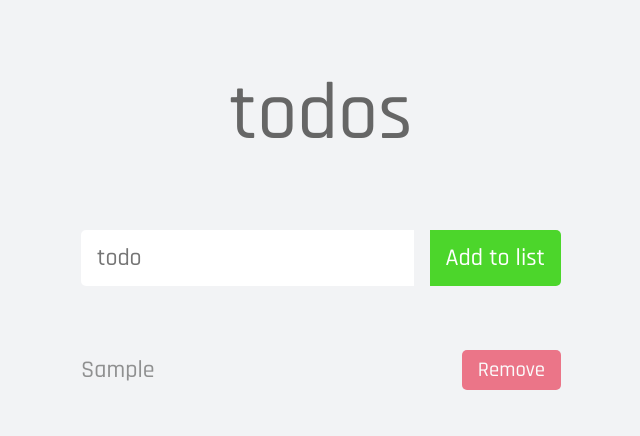
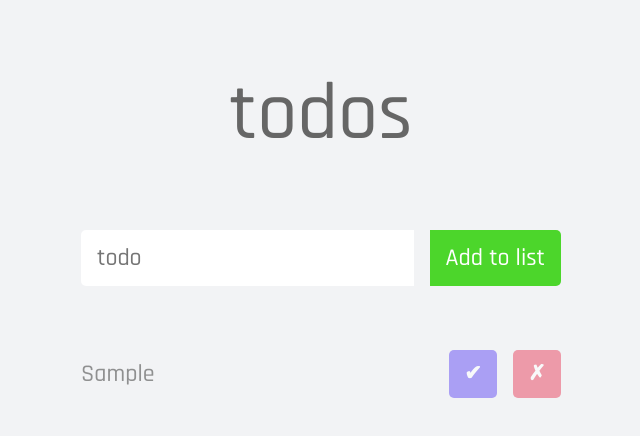
Before and after one commit to lucfersan/todo-list-react, a React (Create React App) app: page / in a window 1280 px wide. Both pictures are taken after typing "Sample" into the empty fields and a click on the button "Add to list". Shown: the top 436 px of the page, without its empty margins (319-959 px from the left). Built offline with nearby package versions, Linux system fonts and the light colour scheme.

Commit message:
feat: added mark todo as done

```diff
--- a/src/components/Modal/index.tsx
+++ b/src/components/Modal/index.tsx
@@ -6,6 +6,7 @@ import { Container, ModalContent, Form } from './styles';
 interface TodoProps {
   id: number;
   name: string;
+  done: boolean;
 }
 
 const Modal: React.FC = () => {
@@ -42,6 +43,7 @@ const Modal: React.FC = () => {
       const todo: TodoProps = {
         id,
         name: newTodo,
+        done: false,
       };
 
       const filteredList = listTodos.filter(todo => todo.id !== id);
--- a/src/pages/Todos/index.tsx
+++ b/src/pages/Todos/index.tsx
@@ -6,12 +6,13 @@ import React, {
   useState,
 } from 'react';
 
-import { Container, Form, List } from './styles';
+import { Container, Form, List, SpecialButton, TodoLi } from './styles';
 import { ModalContext } from '../../contexts/Modal';
 
 interface TodoProps {
   id: number;
   name: string;
+  done: boolean;
 }
 
 const Todos: React.FC = () => {
@@ -46,7 +47,7 @@ const Todos: React.FC = () => {
       if (!newTodo) return;
       setListTodos(currentTodos => [
         ...currentTodos,
-        { id: Date.now(), name: newTodo },
+        { id: Date.now(), name: newTodo, done: false },
       ]);
 
       if (inputRef.current) {
@@ -60,6 +61,30 @@ const Todos: React.FC = () => {
   const handleRemove = useCallback(
     todo => {
       setListTodos(listTodos.filter(t => t !== todo));
+    },
+    [listTodos],
+  );
+
+  const handleTodoDone = useCallback(
+    (id: number) => {
+      const getTodo = listTodos.filter(todo => todo.id === id);
+
+      const done = getTodo[0].done ? false : true;
+
+      const todo: TodoProps = {
+        ...getTodo[0],
+        done,
+      };
+
+      const filteredList = listTodos.filter(todo => todo.id !== id);
+      const updatedList = [...filteredList, todo];
+
+      localStorage.setItem(
+        '@TodosReact:listTodos',
+        JSON.stringify(updatedList),
+      );
+
+      location.reload();
     },
     [listTodos],
   );
@@ -82,12 +107,23 @@ const Todos: React.FC = () => {
         <List>
           {listTodos.map(todo => (
             <div key={todo.id}>
-              <li>
+              <TodoLi done={todo.done}>
                 <span onClick={() => openModal(todo.id, todo.name)}>
                   {todo.name}
                 </span>
-              </li>
-              <button onClick={() => handleRemove(todo)}>Remove</button>
+              </TodoLi>
+
+              <div>
+                <SpecialButton
+                  done={todo.done}
+                  onClick={() => handleTodoDone(todo.id)}
+                >
+                  ✔
+                </SpecialButton>
+                <SpecialButton onClick={() => handleRemove(todo)}>
+                  ✗
+                </SpecialButton>
+              </div>
             </div>
           ))}
         </List>
--- a/src/pages/Todos/styles.ts
+++ b/src/pages/Todos/styles.ts
@@ -1,5 +1,9 @@
-import styled from 'styled-components';
+import styled, { css } from 'styled-components';
 import { shade } from 'polished';
+
+interface DoneProps {
+  done?: boolean;
+}
 
 export const Container = styled.div`
   min-height: 20rem;
@@ -95,35 +99,10 @@ export const List = styled.ul`
       color: #000;
     }
 
-    li {
-      flex: 1;
-      display: flex;
-      align-items: center;
-      overflow-x: auto;
-
-      span {
-        font-size: 1.5rem;
-        cursor: pointer;
-      }
-    }
-
-    button {
-      border: 0;
-      border-radius: 5px;
-      padding: 1rem;
-      height: 2.5rem;
-      font-size: 1.3rem;
-      background: var(--red);
-      color: var(--white);
+    > div {
       display: flex;
       align-items: center;
       justify-content: center;
-      transition: background-color 0.2s ease;
-      margin-left: 1rem;
-
-      &:hover {
-        background: ${shade(0.1, '#e83f5b')};
-      }
     }
 
     & + div {
@@ -137,6 +116,54 @@ export const List = styled.ul`
 
     div {
       opacity: 1;
+
+      > div {
+        flex-direction: column;
+
+        button:first-child {
+          margin-bottom: 0.5rem;
+        }
+      }
     }
   }
 `;
+
+export const TodoLi = styled.li<DoneProps>`
+  flex: 1;
+  display: flex;
+  align-items: center;
+  overflow-x: auto;
+
+  span {
+    font-size: 1.5rem;
+    cursor: pointer;
+    ${props =>
+      props.done
+        ? css`
+            text-decoration: line-through;
+          `
+        : ''}
+  }
+`;
+
+export const SpecialButton = styled.button<DoneProps>`
+  border: 0;
+  border-radius: 5px;
+  padding: 1rem;
+  width: 3rem;
+  height: 3rem;
+  font-size: 1.3rem;
+  font-weight: bold;
+  background: ${props =>
+    props.done !== undefined || null ? 'var(--done)' : 'var(--red)'};
+  color: var(--white);
+  display: flex;
+  align-items: center;
+  justify-content: center;
+  transition: background-color 0.2s ease;
+  margin-left: 1rem;
+
+  &:hover {
+    opacity: 0.8;
+  }
+`;
--- a/src/styles/GlobalStyle.ts
+++ b/src/styles/GlobalStyle.ts
@@ -6,6 +6,7 @@ export default createGlobalStyle`
     --background: #f2f3f5;
     --text: #666666;
     --red: #e83f5b;
+    --done: #6148f3;
     --green: #4cd62b;
   }
 
```
